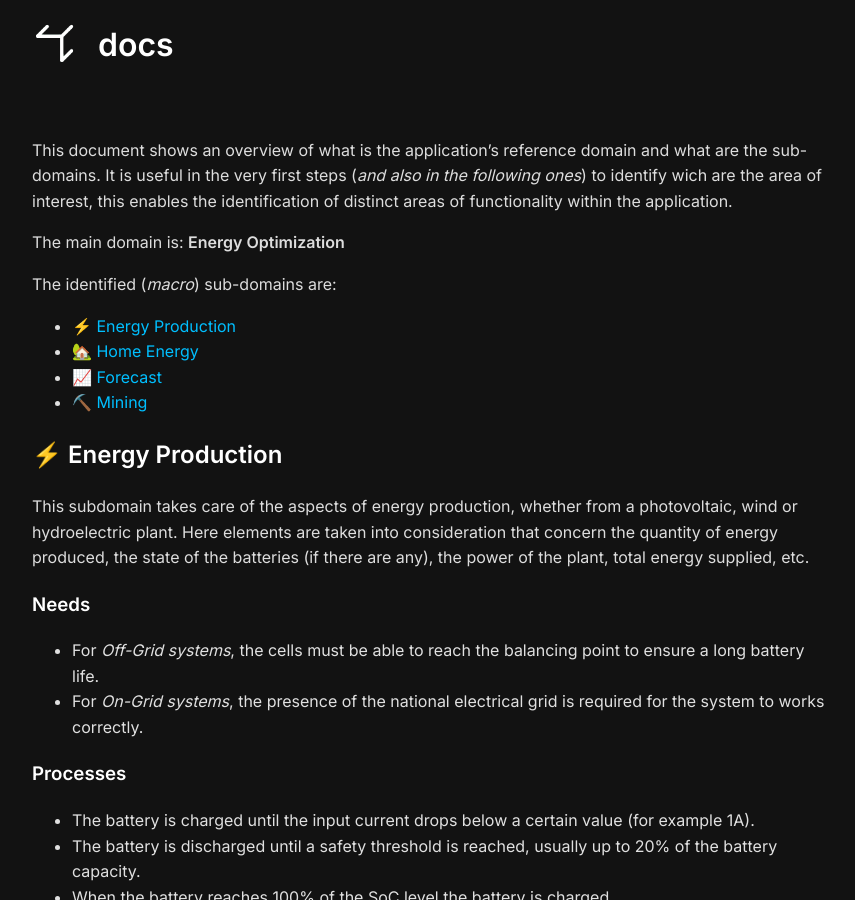
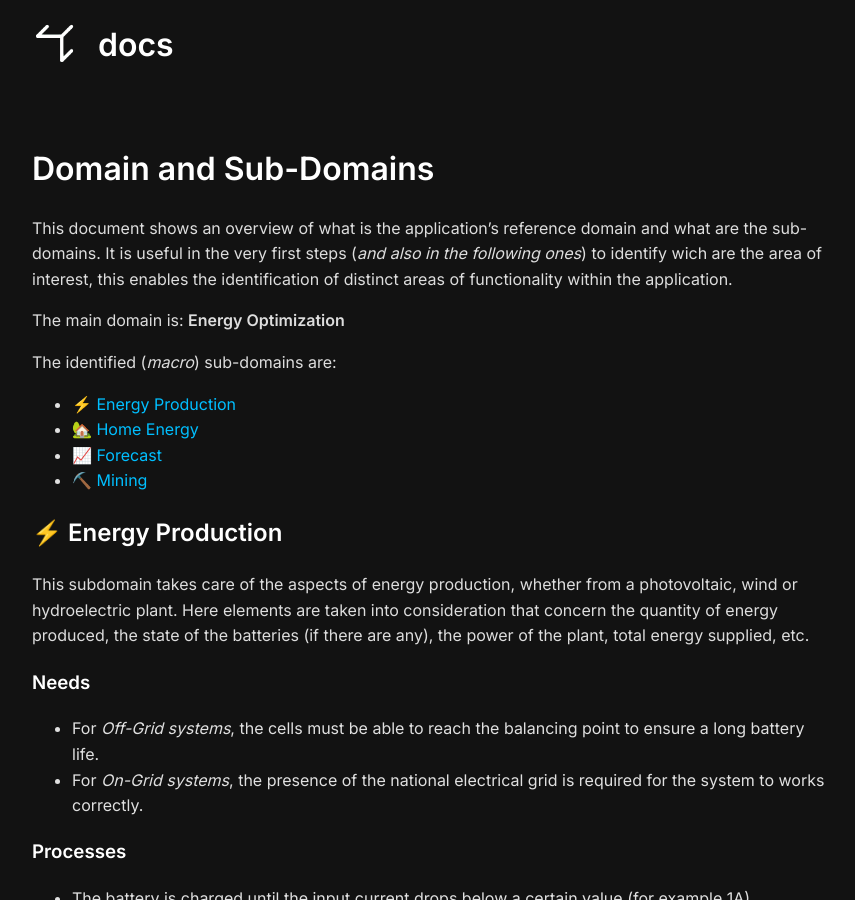
Before and after one commit to riccardoaran/docs, a Jekyll site: the page built from modelling/domain.md, in a window 1280 px wide and 900 px high. Shown: the whole window, without its empty margins (208-1063 px from the left). Built offline with Jekyll 4.4.1, drawn with Linux system fonts in a browser that asks for light colours; our own code applies the rules of GitHub Pages for plain Markdown files; part of the change alters nothing that is shown.

Commit message:
Update domain.md

```diff
--- a/modelling/domain.md
+++ b/modelling/domain.md
@@ -1,6 +1,4 @@
----
-title: Domain and Sub-Domains
----
+# Domain and Sub-Domains
 
 This document shows an overview of what is the application's reference domain and what are the sub-domains. It is useful in the very first steps (*and also in the following ones*) to identify wich are the area of interest, this enables the identification of distinct areas of functionality within the application.
 
```
